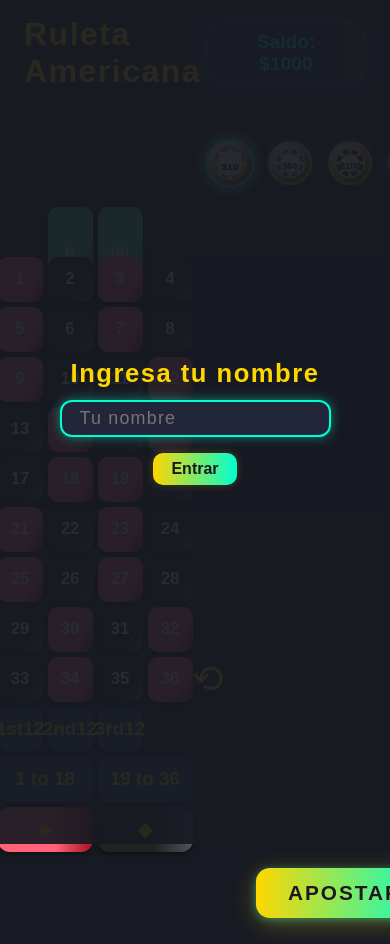
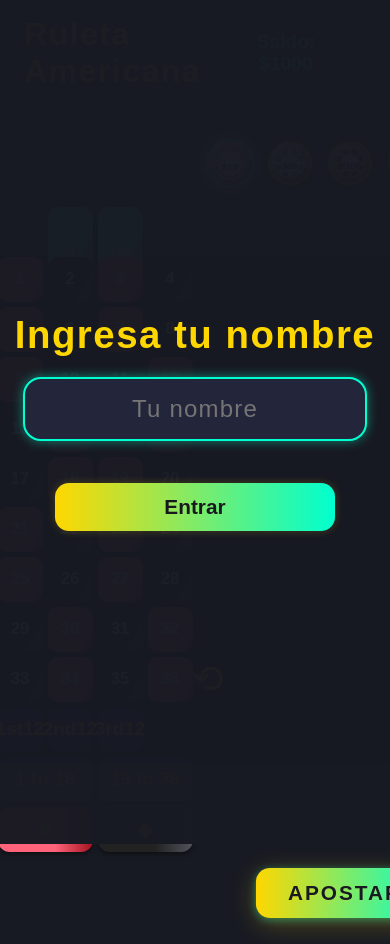
Before and after one commit to Shxheld/RuletaOnline, a website: page ruletaonline1/public/player.html in a window 390 px wide. Shown: the top 944 px of the page. Drawn offline with nearby package versions, Linux system fonts and the light colour scheme; no server answers.

Commit message:
Update style.css

```diff
--- a/ruletaonline1/public/style.css
+++ b/ruletaonline1/public/style.css
@@ -492,3 +492,55 @@ body.slot #slot-bg { display: block !important; }
     height: 100% !important;
   }
 }
+@media (max-width: 700px) {
+  #nombre-usuario-container {
+    position: fixed !important;
+    inset: 0 !important; /* top:0; right:0; bottom:0; left:0 en una sola línea */
+    width: 100vw !important;
+    height: 100vh !important;
+    min-width: 100vw !important;
+    min-height: 100vh !important;
+    max-width: 100vw !important;
+    max-height: 100vh !important;
+    background: rgba(24,26,35,0.98) !important;
+    z-index: 9999 !important;
+    display: flex !important;
+    align-items: center !important;
+    justify-content: center !important;
+    flex-direction: column !important;
+    padding: 0 !important;
+    margin: 0 !important;
+    box-sizing: border-box !important;
+  }
+  #nombre-form {
+    width: 88vw !important;
+    max-width: 400px !important;
+    display: flex !important;
+    flex-direction: column !important;
+    align-items: center !important;
+    gap: 24px !important;
+  }
+  #nombre-usuario-titulo {
+    font-size: 2.4em !important;
+    margin-bottom: 20px !important;
+    text-align: center !important;
+  }
+  #nombre-usuario-input {
+    font-size: 1.5em !important;
+    padding: 16px 24px !important;
+    border-radius: 18px !important;
+    margin-bottom: 18px !important;
+    width: 100% !important;
+    box-sizing: border-box !important;
+    text-align: center !important;
+  }
+  #btn-nombre {
+    font-size: 1.3em !important;
+    border-radius: 14px !important;
+    padding: 12px 0 !important;
+    width: 100% !important;
+    max-width: 280px !important;
+    margin: 0 auto !important;
+    display: block !important;
+  }
+}
```
